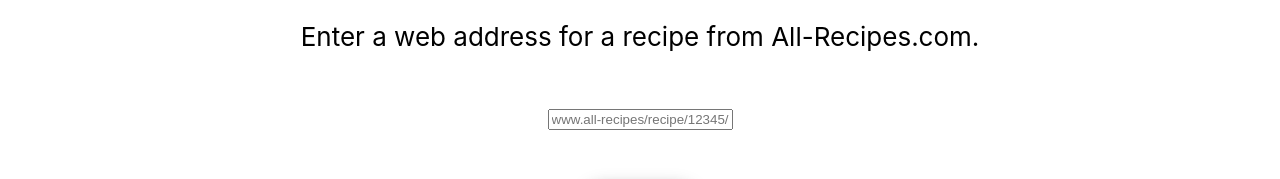
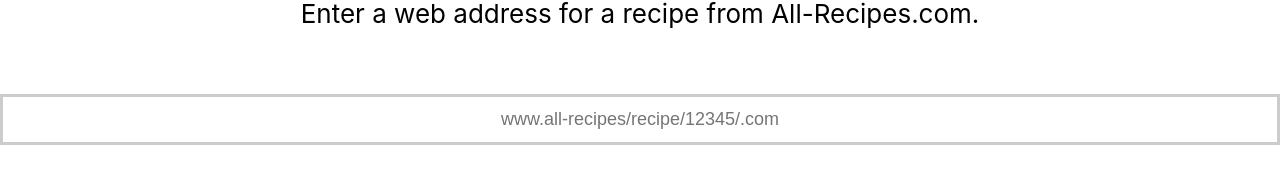
Before and after one commit to djoeyg/Recipes-Web-App, a React (Create React App) app in the folder recipes-react-ui/: page / in a window 1280 px wide. Shown: the part 336-515 px from the top of the page. Built offline with nearby package versions, Linux system fonts and the light colour scheme; no server answers; the HTML template or start-up script is replaced by a standard one.

Commit message:
Code refactoring & clean up for portfolio submission.

```diff
--- a/recipes-react-ui/src/App.css
+++ b/recipes-react-ui/src/App.css
@@ -1,5 +1,5 @@
 body {
-  /*background-color: rgb(30, 133, 202);*/
+  /*background-color: rgb(30, 133, 202); --alternative color choice-- */
   background-color: rgb(255,255,255);
 }
 
@@ -55,7 +55,7 @@
   background-color: rgb(170, 245, 170);
 }
 
-/*tr:nth-child(even){background-color: #f2f2f2;}*/
+/*tr:nth-child(even){background-color: #f2f2f2;} --alternating color distinction for list-- */
 
 tr:hover {background-color: rgb(100, 200, 240);}
 
@@ -64,14 +64,13 @@
   padding-bottom: 12px;
   text-align: center;
   background-color: rgb(32, 153, 58);
-  /*background-color: rgb(180, 23, 180);*/
+  /*background-color: rgb(180, 23, 180); --alternative green color choice-- */
   color: white;
 }
 
 .App-thumbnail {
   border: 1px solid #ddd;
   border-radius: 4px;
-  /*padding: 5px;*/
   width: 150px;
 }
 
@@ -97,3 +96,23 @@
   box-shadow: 0 5px #666;
   transform: translateY(4px);
 }
+
+input[type=text] {
+  font-size: calc(10px + 1vmin);
+  display: flex;
+  flex-direction: column;
+  text-align: center;
+  justify-content: center;
+  width: 100%;
+  padding: 12px 20px;
+  margin: 8px 0;
+  box-sizing: border-box;
+  border: 3px solid #ccc;
+  -webkit-transition: 0.5s;
+  transition: 0.5s;
+  outline: none;
+}
+
+input[type=text]:focus {
+  border: 3px solid rgb(22, 61, 238);
+}
--- a/recipes-react-ui/src/components/RandomRecipe.js
+++ b/recipes-react-ui/src/components/RandomRecipe.js
@@ -5,8 +5,7 @@
     const getRandom = async () => {
 
         const collectionSize = Object.keys(recipes).length + 1;
-        /*const length = {array_length : size};*/
-        /*const array = { random_array : length};*/
+
         const response = await fetch('https://cs360-random-recipe-generator.herokuapp.com/', {
             method: 'POST',
             mode: 'cors',
@@ -16,9 +15,10 @@
                 'Content-Type': 'application/json',
             },
         });
-        if (response.status === 200) {
-            alert(`Successfully called random generator API, status code = ${response.status}`);
-        } else {
+        if (response.status !== 200) {
+            // --Optional alert for successful API call--
+            /* alert(`Successfully called random generator API, status code = ${response.status}`);
+        } else { */
             alert(`Failed to connect with API, status code = ${response.status}`);
         }
         const data = await response.json();
--- a/recipes-react-ui/src/components/Recipe.js
+++ b/recipes-react-ui/src/components/Recipe.js
@@ -2,7 +2,6 @@
 import { BiTrash } from 'react-icons/bi';
 import { AiFillEdit } from 'react-icons/ai';
 import { Link } from 'react-router-dom';
-/*import Images from '../images/directory.js';*/
 import '../App.css';
 
 function Recipe({ recipe, onDelete, onEdit, onView }) {
@@ -19,8 +18,6 @@
         return bgc
     }
 
-    /*<td><img class="App-thumbnail" src={Images[recipe._id]} alt={""}/></td>*/
-
     return (
         <tr class={getColor(recipe.rating)}>
             <td><img class="App-thumbnail" src={recipe.imgUrl} alt={""}/></td>
--- a/recipes-react-ui/src/pages/PrintRecipePage.js
+++ b/recipes-react-ui/src/pages/PrintRecipePage.js
@@ -8,10 +8,10 @@
     const [viewDisplay, setDisplay] = useState('')
 
     const getPrintView = async () => {
-        const response = await fetch('https://dreamteam-htmlconvert.herokuapp.com/api/', {
+        const response = await fetch('https://dreamteam-htmlconvert-v2.herokuapp.com/api/', {
             method: 'GET',
             mode: 'cors',
-            /*params: JSON.stringify({id: recipeId}),*/
+            /*body: JSON.stringify({URL: url}),  --Request object format for POST request version of API-- */
             headers: {
                 'Accept': 'application/json',
                 'Content-Type': 'application/json',
--- a/recipes-react-ui/src/pages/ViewRecipePage.js
+++ b/recipes-react-ui/src/pages/ViewRecipePage.js
@@ -2,8 +2,6 @@
 import React, { useState } from 'react';
 import { useHistory } from "react-router-dom";
 import { Link } from 'react-router-dom';
-/*import IngredientList from '../components/IngredientList';*/
-/*import Images from '../images/directory.js';*/
 
 export const ViewRecipePage = ({ recipeToEdit }) => {
 
@@ -35,7 +33,6 @@
         } else {
             alert(`Failed to update recipe, status code = ${response.status}`);
         }
-        /*history.push("/");*/
     };
 
     return (
@@ -89,32 +86,30 @@
         <div className="box box5">
             <p>
                 <h2>{title}</h2>
-
                 {description}
-
                 <br></br>
                 <p>
-                    Prep Time: {prepTime}
+                    Prep Time:
                     <br></br>
                     <input
                         type="text"
                         value={prepTime}
                         onChange={e => setPrepTime(e.target.value)} />
-                    <br></br><br></br>
-                    Cook Time: {cookTime}
+                    <br></br>
+                    Cook Time:
                     <br></br>
                     <input
                         type="text"
                         value={cookTime}
                         onChange={e => setCookTime(e.target.value)} />
-                    <br></br><br></br>
-                    Total Time: {totalTime}
+                    <br></br>
+                    Total Time:
                     <br></br>
                     <input
                         type="text"
                         value={totalTime}
                         onChange={e => setTotalTime(e.target.value)} />
-                    <br></br><br></br>
+                    <br></br>
                     Edit Recipe Name :<br></br>
                     <input
                         type="text"
```
Also changed, not shown: recipes-react-ui/src/Layout.css (+3 -5 lines), recipes-react-ui/src/pages/HomePage.js (+4 -3 lines), recipes-react-ui/src/pages/ScrapeRecipePage.js (+1 -31 lines).
